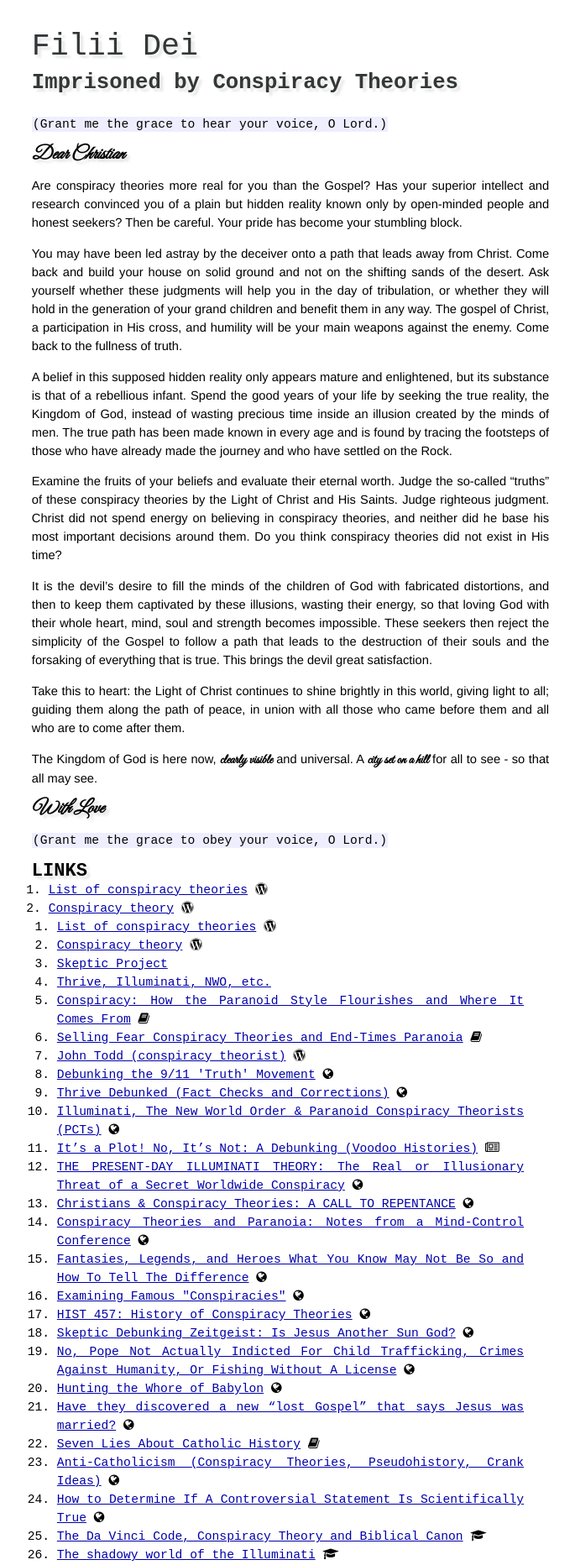
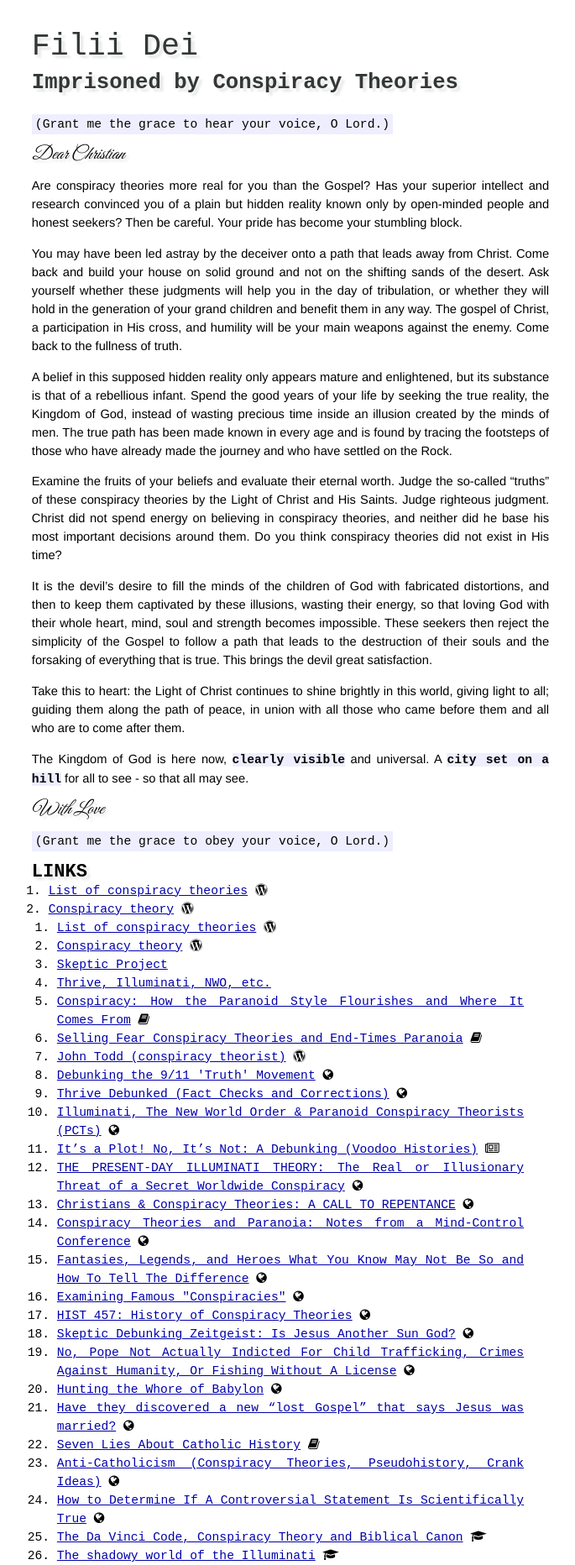
Before and after one commit to afrikatoliek/afrikatoliek.github.io, a Jekyll site: the page built from _posts/2014-12-15-conspiracy-theories.md, in a window 1280 px wide. Shown: the whole page at 84% size, without its empty margins (294-979 px from the left). Built offline with Jekyll 4.4.1, drawn with Linux system fonts in a browser that asks for light colours; nearby versions of some CDN libraries; some web fonts are replaced; Markdown is read by kramdown in place of the engine named in the settings.

Commit message:
More styling adjustments.

```diff
--- a/css/screen.css
+++ b/css/screen.css
@@ -136,7 +136,7 @@ ul.posts {
   	font-family: 'PT Mono', monospace;
     background-color: #eef;
     font-size: 100%;
-    padding: 1px;
+    padding: 4px;
   }
 
     #post pre code {
@@ -144,16 +144,16 @@ ul.posts {
     }
 
 #post p em {
-	font-family: 'Great Vibes', monospace;
+	font-family: 'Great Vibes', cursive;
 	font-size: 150%;
-	font-weight: bold;
+	font-weight: normal;
 	text-shadow: 4px 4px 3px rgba(0,0,0,0.1);
 }
 
 #post p strong {
-	font-family: 'Great Vibes', monospace;
-	font-size: 110%;
-	font-weight: bold;
+	font-family: 'PT Mono', monospace;
+	font-size: 100%;
+	background-color: #eef;
 }
 
   /* terminal */
```
